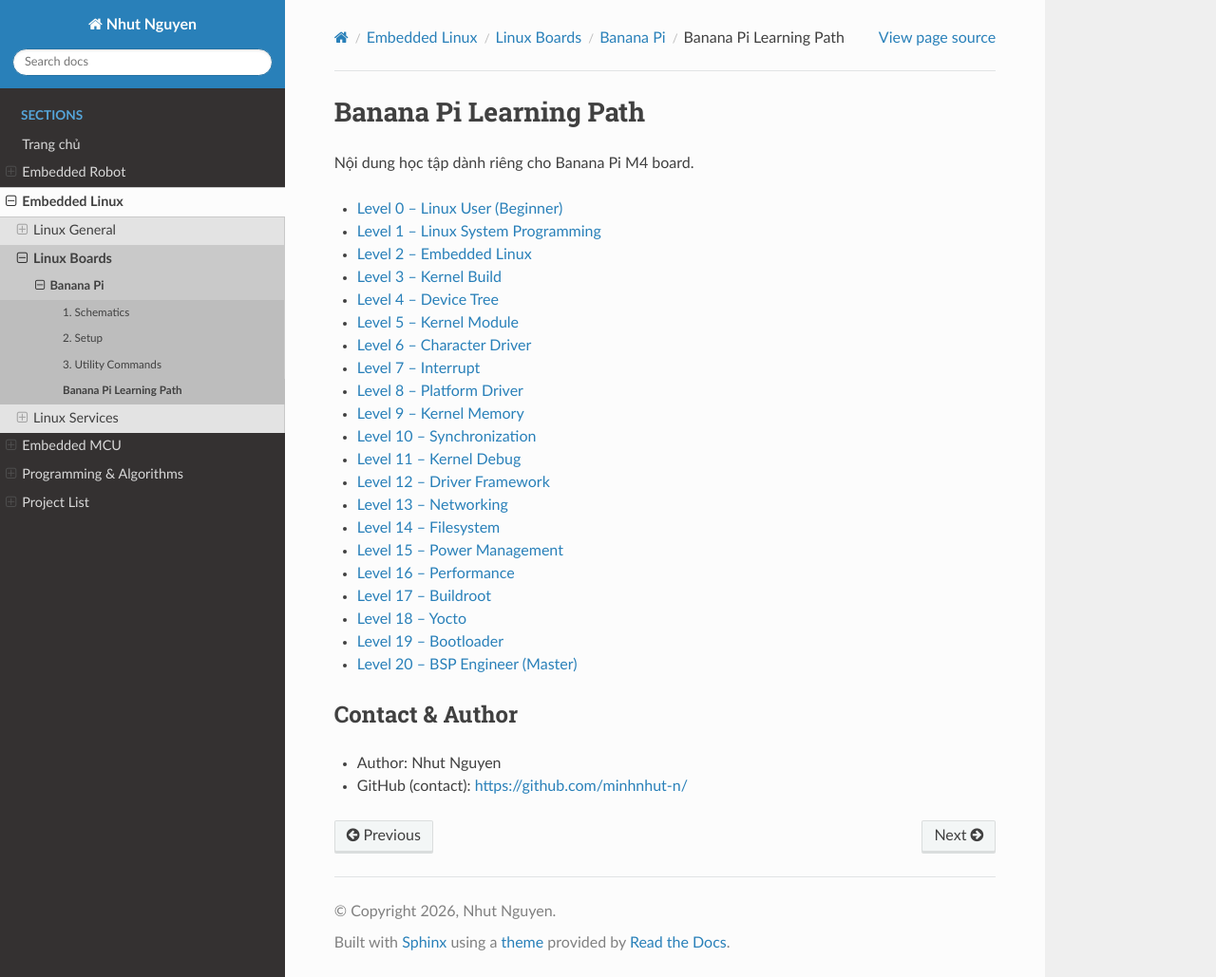
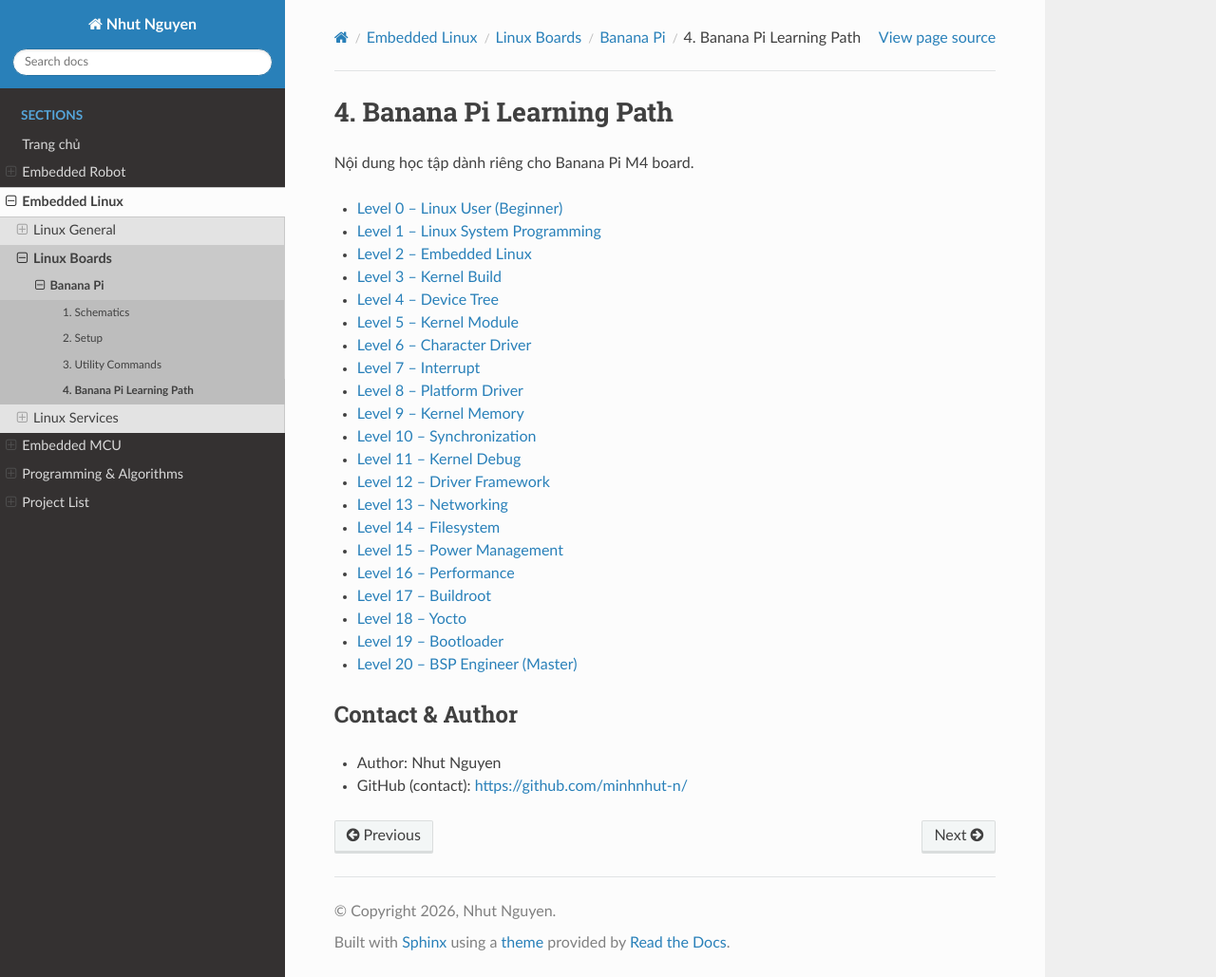
Before and after one commit to minhnhut-n/nhutnguyen, a Sphinx documentation site: the page built from docs/source/embedded_linux/board/banana_pi/learning-path/index.rst, in a window 1280 px wide and 1029 px high. Shown: the whole window at 95% size. Built offline with Sphinx 7.4.7 and the Read the Docs theme 3.1.0, drawn with Linux system fonts in a browser that asks for light colours.

Commit message:
fix title header for linux learning path in banana

```diff
--- a/docs/source/embedded_linux/board/banana_pi/learning-path/index.rst
+++ b/docs/source/embedded_linux/board/banana_pi/learning-path/index.rst
@@ -1,5 +1,5 @@
-Banana Pi Learning Path
-=======================
+4. Banana Pi Learning Path
+===========================
 
 Nội dung học tập dành riêng cho Banana Pi M4 board.
 
```
Also changed, not shown: 6 other files.
